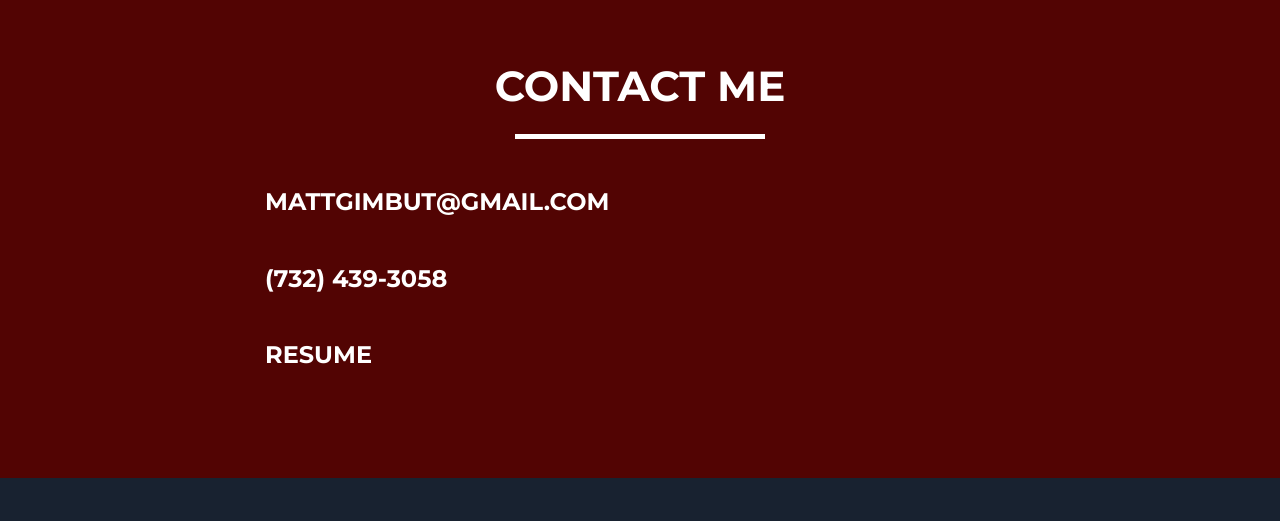
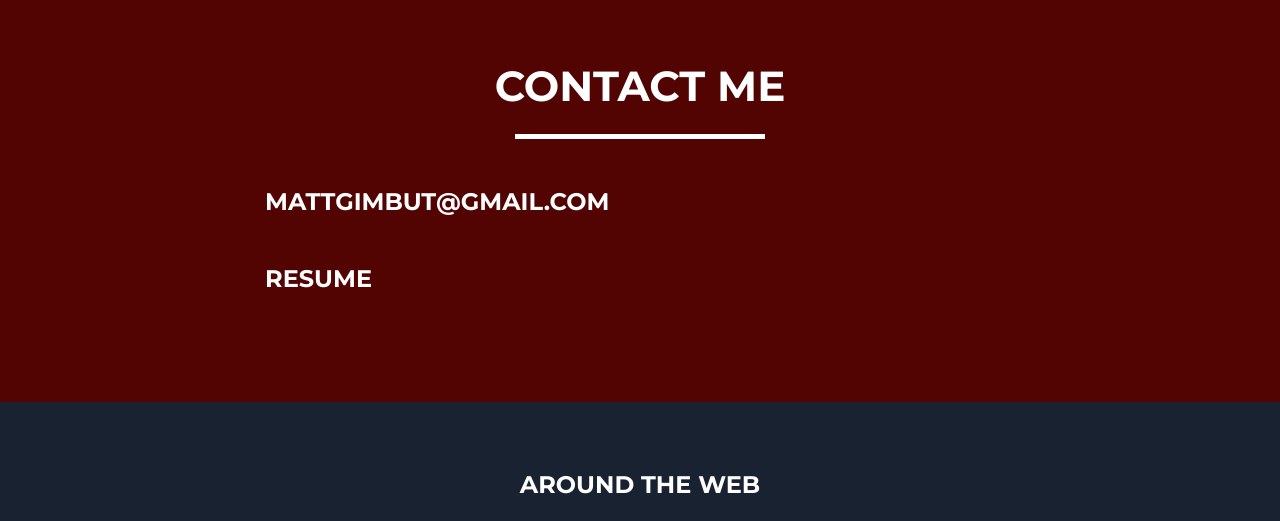
Before and after one commit to MatthewGimbut/MatthewGimbut.github.io, a website: page index.html in a window 1280 px wide. Shown: the part 5728-6249 px from the top of the page. Drawn offline with nearby package versions, Linux system fonts and the light colour scheme.

Commit message:
remove number

```diff
--- a/index.html
+++ b/index.html
@@ -355,8 +355,6 @@
                 <div class="col-lg-8 col-lg-offset-2">
                     <h3>mattgimbut@gmail.com</h3>
                     <br>
-                    <h3>(732) 439-3058</h3>
-                    <br>
                     <h3><a href="MatthewGimbutResume.pdf" style="color: white;">Resume</a></h3>
                 </div>
             </div>
```
